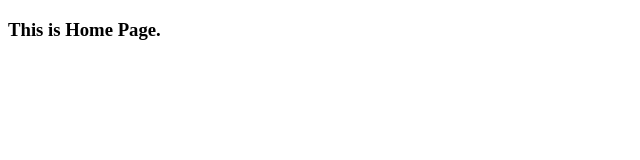
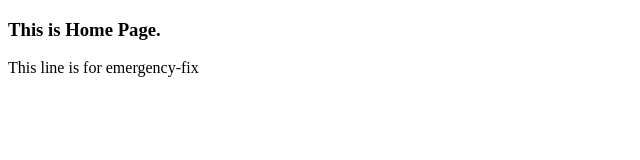
Before and after one commit to prasha9t/orangeRepo, a plain HTML site: page index.html in a window 1280 px wide. Shown: the whole page, without its empty margins (0-640 px from the left). Drawn offline with Linux system fonts and the light colour scheme.

Commit message:
updated index.html with emergency fix

```diff
--- a/index.html
+++ b/index.html
@@ -8,5 +8,6 @@
 </head>
 <body>
     <h3>This is Home Page.</h3>
+    <p>This line is for emergency-fix</p>
 </body>
 </html>
```
